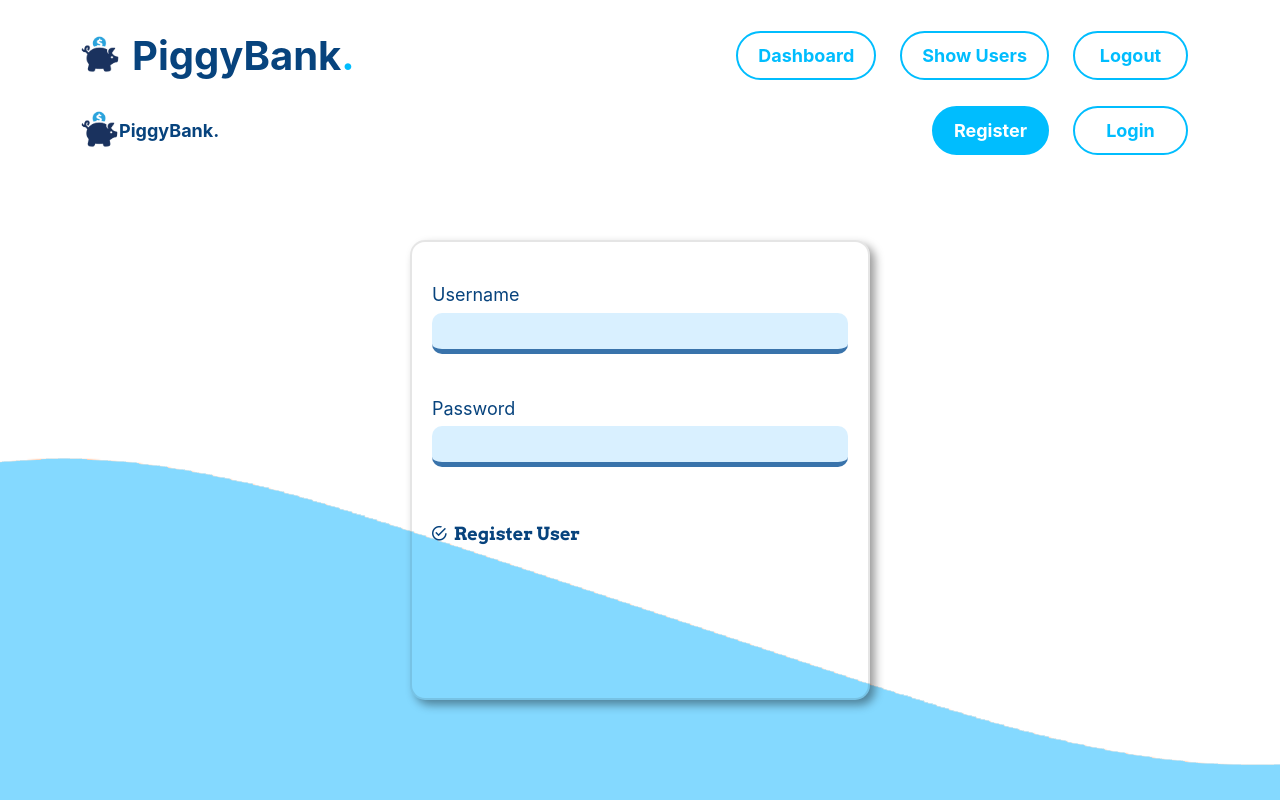
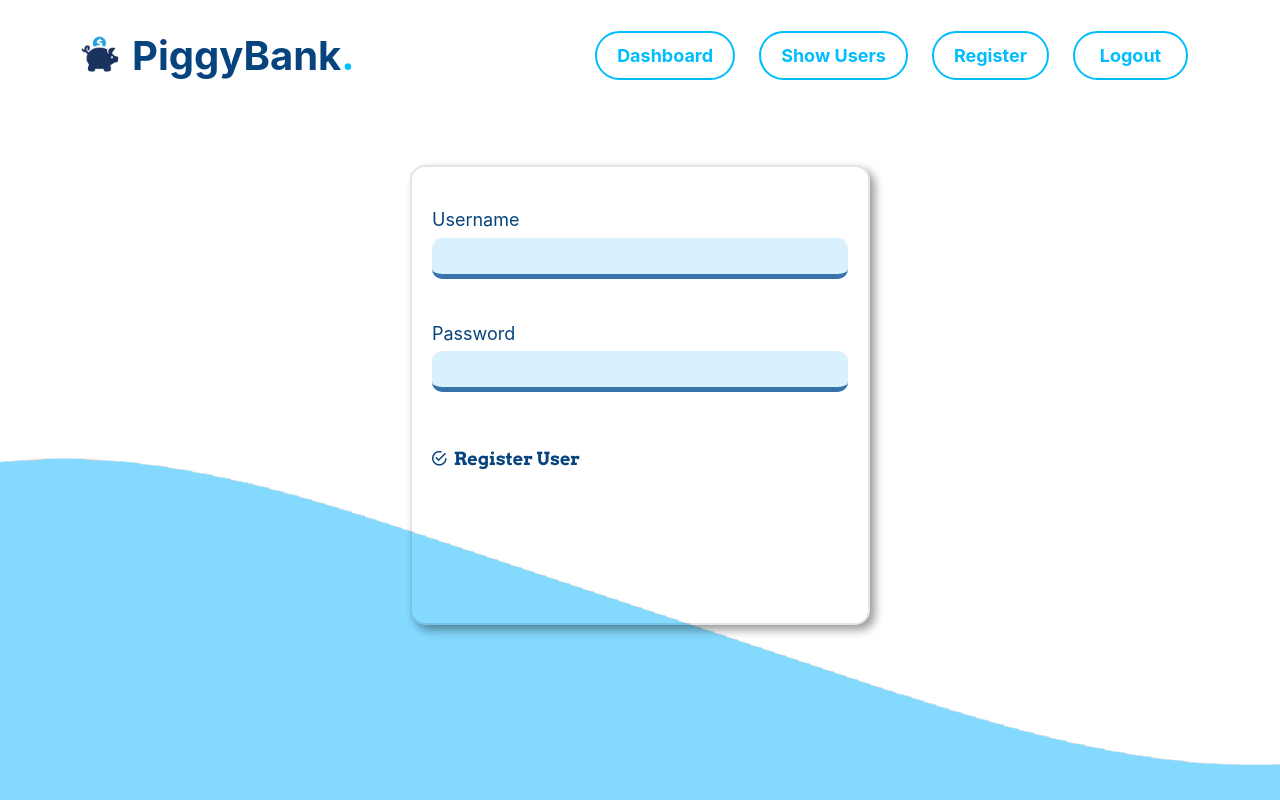
Before and after one commit to EJamesssss/banking-app, a React (Create React App) app: page /admin/adminreg in a window 1280 px wide. Built offline with nearby package versions, Linux system fonts and the light colour scheme.

Commit message:
fixed nav bar in admin registration

```diff
--- a/src/components/adminRegistration.jsx
+++ b/src/components/adminRegistration.jsx
@@ -59,18 +59,6 @@ const AdminRegistration = () => {
 
     return(
         <section id="view_initial">
-            <nav>
-                <img src={logo} />
-                <h1>
-                    PiggyBank<span>.</span>
-                </h1>
-                <ul className="nav-options">
-
-                    <Link to="usersreg"><li className="active-nav" data-view="register">Register</li></Link>
-                    <Link to="/"><li data-view="login" >Login</li></Link>
-                    {/* <li className="active-nav" data-view="login" >Login</li> */}
-                </ul>
-            </nav>
             <div>
                 <article className="view_initial_nav">
                     <div className="view_initial_nav_dynamic">
--- a/src/components/nav.jsx
+++ b/src/components/nav.jsx
@@ -20,6 +20,7 @@ const NavBar = () => {
                     <Link to=""><li> Dashboard </li></Link>
                     {/* <Link to="adduser"><li> Add User </li></Link> */}
                     <Link to="users"><li> Show Users </li></Link>
+                    <Link to="adminreg"><li>Register</li></Link>
                     <Link to="/"><li>Logout</li></Link>
                 </ul>
             </nav>
```
